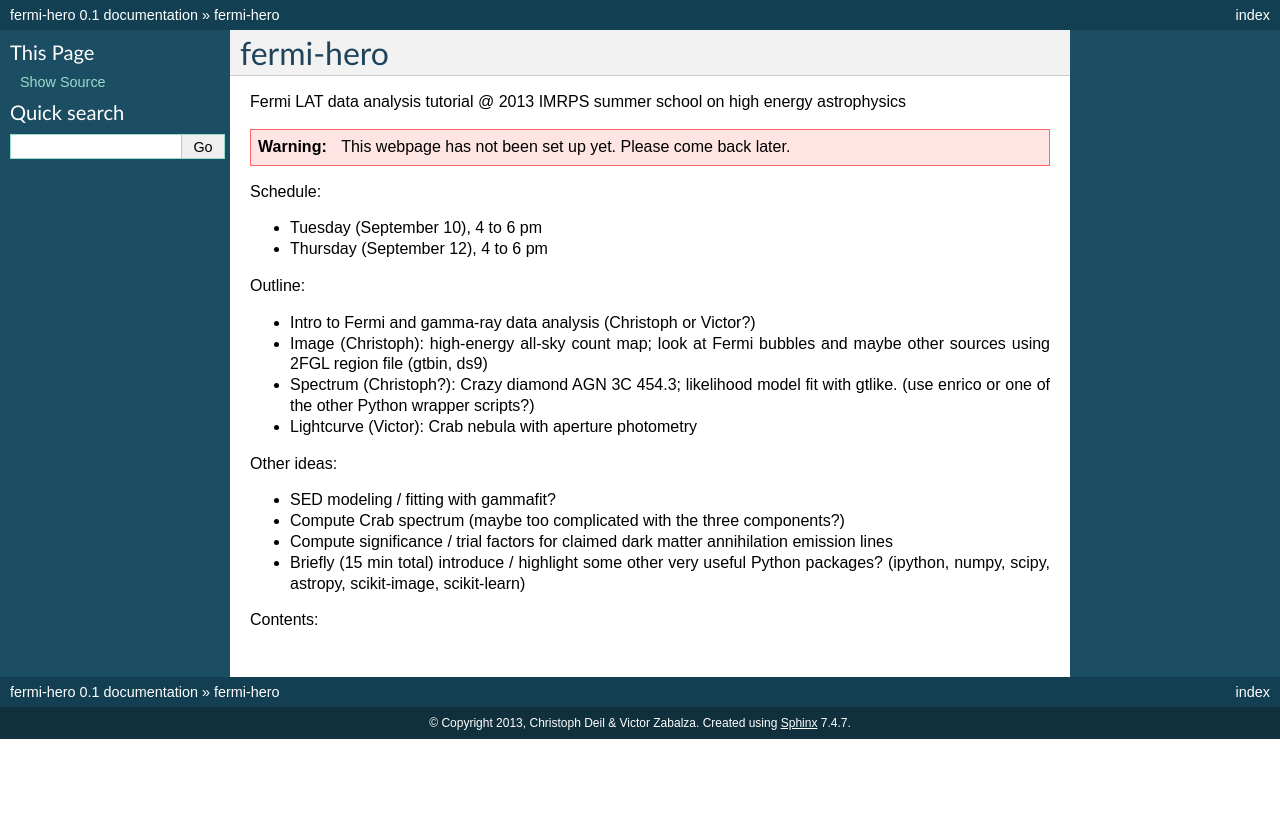
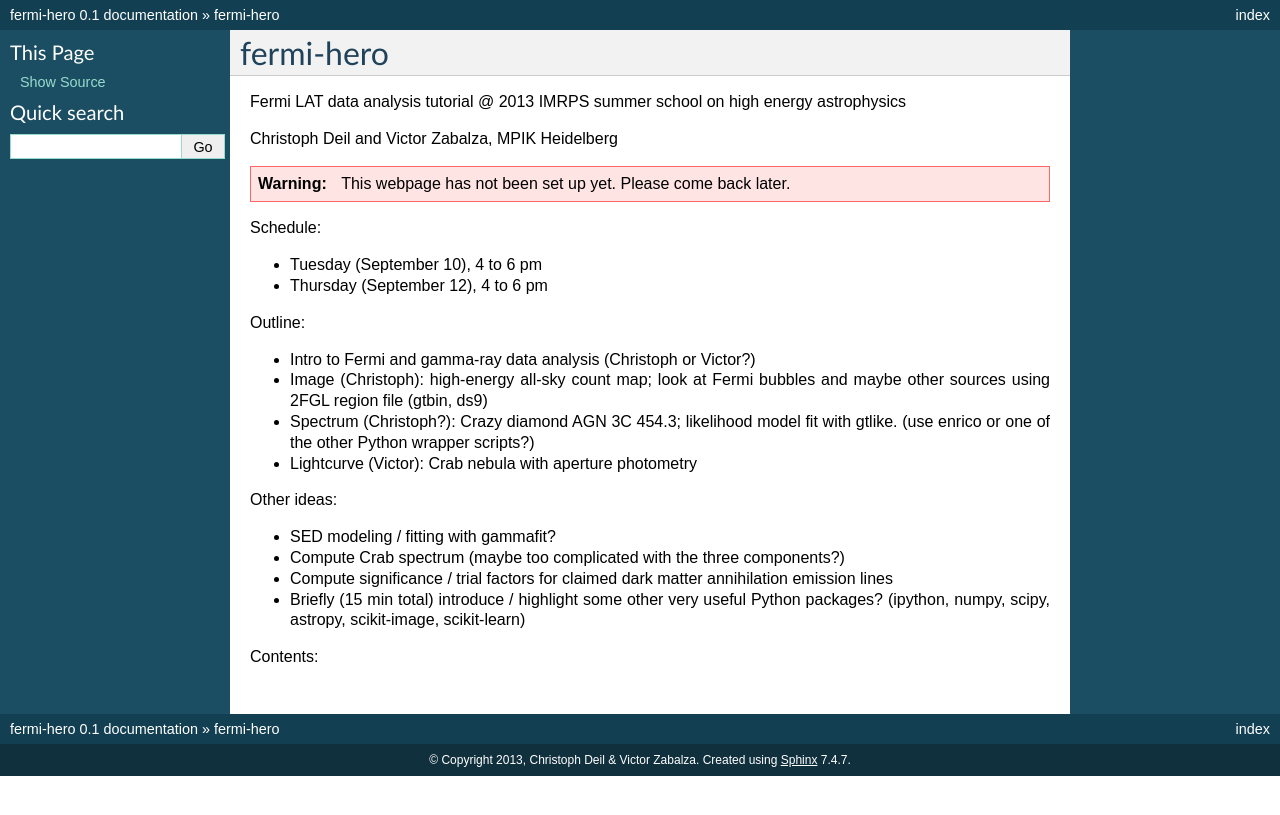
Before and after one commit to gammapy/fermi-hero, a Sphinx documentation site: the page built from docs/index.rst, in a window 1280 px wide. Shown: the top 815 px of the page. Built offline with Sphinx 7.4.7, drawn with Linux system fonts in a browser that asks for light colours.

Commit message:
Add our names to docs

```diff
--- a/docs/index.rst
+++ b/docs/index.rst
@@ -2,6 +2,8 @@ fermi-hero
 ==========
 
 Fermi LAT data analysis tutorial @ 2013 IMRPS summer school on high energy astrophysics
+
+Christoph Deil and Victor Zabalza, MPIK Heidelberg
 
 .. warning:: This webpage has not been set up yet. Please come back later.
 
```
